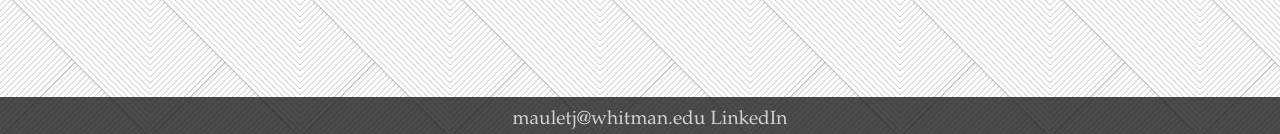
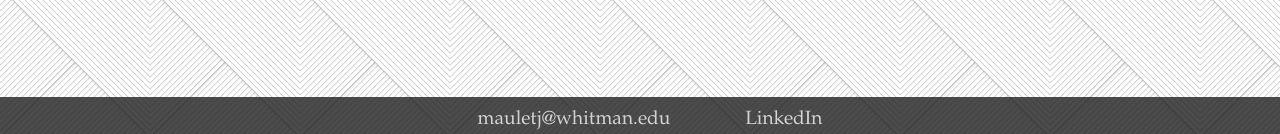
Before and after one commit to tylermaule/tylermaule.github.io, a Jekyll site: the page built from postSchedule.md, in a window 1280 px wide. Shown: the part 763-897 px from the top of the page. Built offline with Jekyll 4.4.1, drawn with Linux system fonts in a browser that asks for light colours; our own code applies the rules of GitHub Pages for plain Markdown files.

Commit message:
a margin fix

```diff
--- a/assets/css/style.scss
+++ b/assets/css/style.scss
@@ -50,6 +50,8 @@
 	text-decoration: none;
 	color: lightgrey;
 	font-family: 'Garamond','Times New Roman','Arial';
+	padding: 15px 40px 16px 40px ;
+	margin: 0px -5px 0px -5px;
 }
 
 footer {
```
